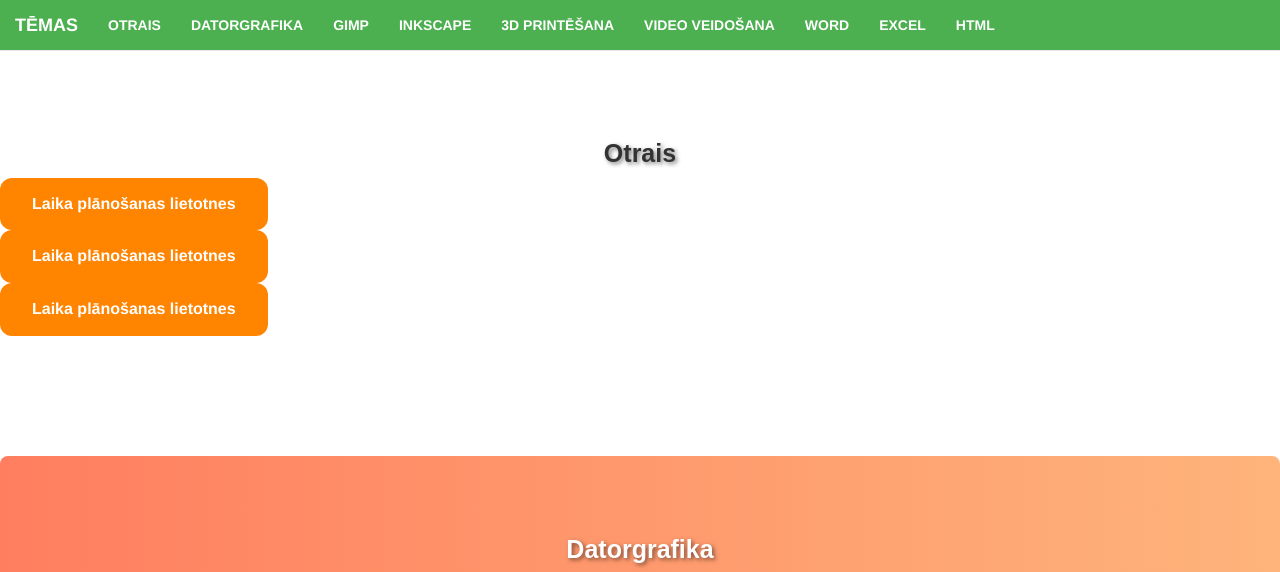
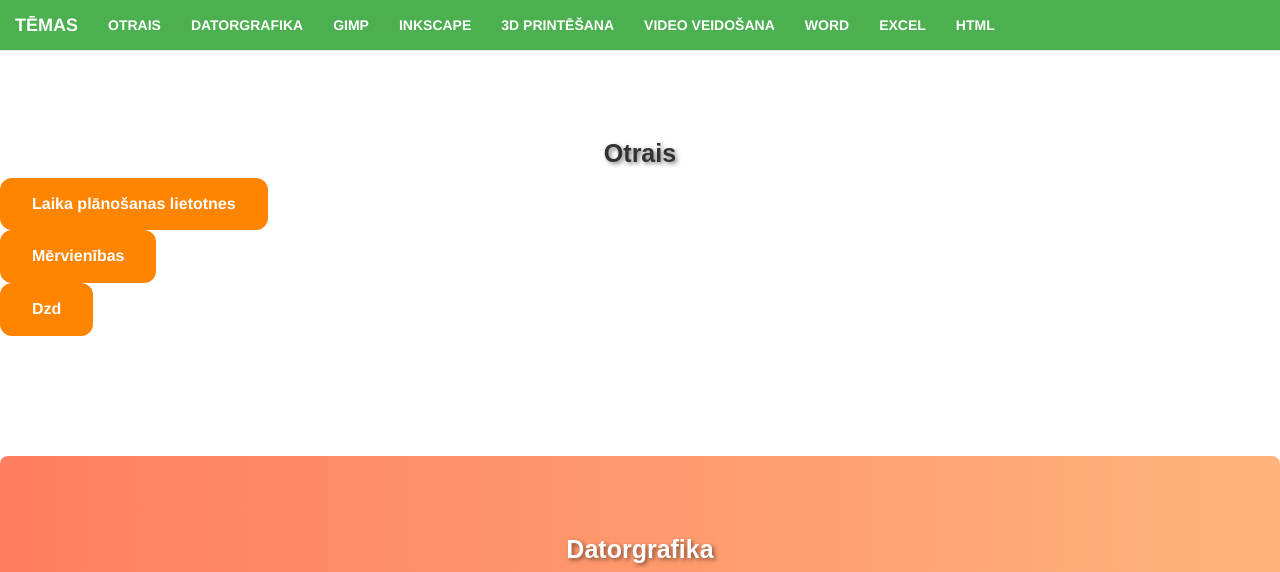
Before and after one commit to aporeits/TestWeb, a plain HTML site: page index.html in a window 1280 px wide. Shown: the top 572 px of the page. Drawn offline with nearby package versions, Linux system fonts and the light colour scheme.

Commit message:
Update index.html

```diff
--- a/index.html
+++ b/index.html
@@ -181,7 +181,7 @@
             text-decoration: none;
             display: inline-block;
             font-size: 16px;
-            border-radius: 12px;">Laika plānošanas lietotnes</button>
+            border-radius: 12px;">Mērvienības</button>
                 </a>
             </div>
             <div>
@@ -194,7 +194,7 @@
             text-decoration: none;
             display: inline-block;
             font-size: 16px;
-            border-radius: 12px;">Laika plānošanas lietotnes</button>
+            border-radius: 12px;">Dzd</button>
                 </a>
             </div>
         </section>
```
